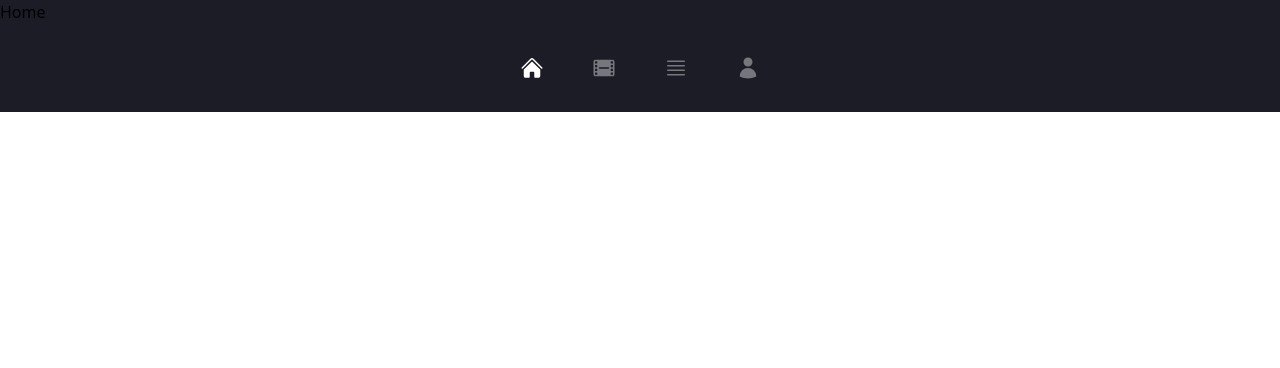
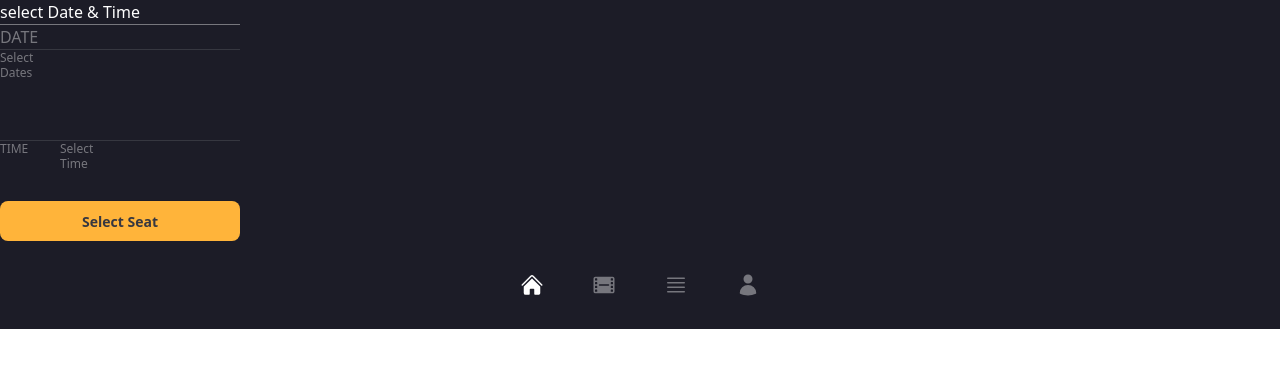
Before and after one commit to devhausleipzig/camp-8-midterm-group-1, a React (Vite) app: page / in a window 1280 px wide. Shown: the top 368 px of the page. Built offline with nearby package versions, Linux system fonts and the light colour scheme.

Commit message:
initial commit + some renaming + deleted story

```diff
--- /dev/null
+++ b/src/components/SelectTimeScreen.tsx
@@ -0,0 +1,26 @@
+import clsx from "clsx";
+import React, { useState } from "react";
+import { Button, ButtonVariant } from "./Button";
+
+export function SelectTimeScreen() {
+  return (
+    <div className=" w-60 max-h-96 ">
+      <div className="divide-y divide-solid ">
+        <header className="text-white">select Date & Time</header>
+        <p className="text-white-dimmed">DATE</p>
+        <div className="grid grid-cols-4 grid-rows-3 border-dark-light text-description">
+          Select Dates
+        </div>
+
+        <div className=" grid grid-cols-4 grid-rows-2 border-dark-light text-description">
+          <p className="text-white-dimmed">TIME</p>
+          Select Time
+        </div>
+      </div>
+
+      <div>
+        <Button variant={ButtonVariant.primary} label={"Select Seat"} />
+      </div>
+    </div>
+  );
+}
--- a/src/components/selectionPage.tsx
+++ /dev/null
@@ -1,25 +0,0 @@
-import clsx from "clsx";
-import React, { useState } from "react";
-import { BookingLabel } from "./BookingLabel";
-import { Button } from "./Button";
-
-export function selectionPage() {
-  return (
-    <>
-      <div className="bg-background divide-y divide-solid ">
-        <header className="text-white">select Date & Time</header>
-        <div className="grid grid-cols-4 grid-rows-3 border-dark-light">
-          <p className="text-white-dimmed">DATE</p>
-          Select Date
-        </div>
-        <div className="grid grid-cols-4 grid-rows-2 border-r-dark-light">
-          <p className="text-white-dimmed">TIME</p>
-          Select Time
-        </div>
-      </div>
-      <div>
-        <Button type={"Active"} label={"Select Seat"} />
-      </div>
-    </>
-  );
-}
--- a/src/main.tsx
+++ b/src/main.tsx
@@ -21,8 +21,7 @@ import {
 } from "./routes";
 import { NavigationLayout } from "./layouts/NavigationLayout";
 import { MovieDetailLayout } from "./layouts/MovieDetailLayout";
-import { createBrowserRouter, RouterProvider } from "react-router-dom";
-import { selectionPage } from "./components/selectionPage";
+import { SelectTimeScreen } from "./components/SelectTimeScreen";
 
 const router = createBrowserRouter([
   {
@@ -34,7 +33,7 @@ const router = createBrowserRouter([
     element: <NavigationLayout />,
     children: [
       {
-        element: <Home />,
+        element: <SelectTimeScreen />,
         index: true,
       },
 
```
Also changed, not shown: src/selectionPage.tsx (deleted), 1 other file (tests, documents, lock files or other folders).
